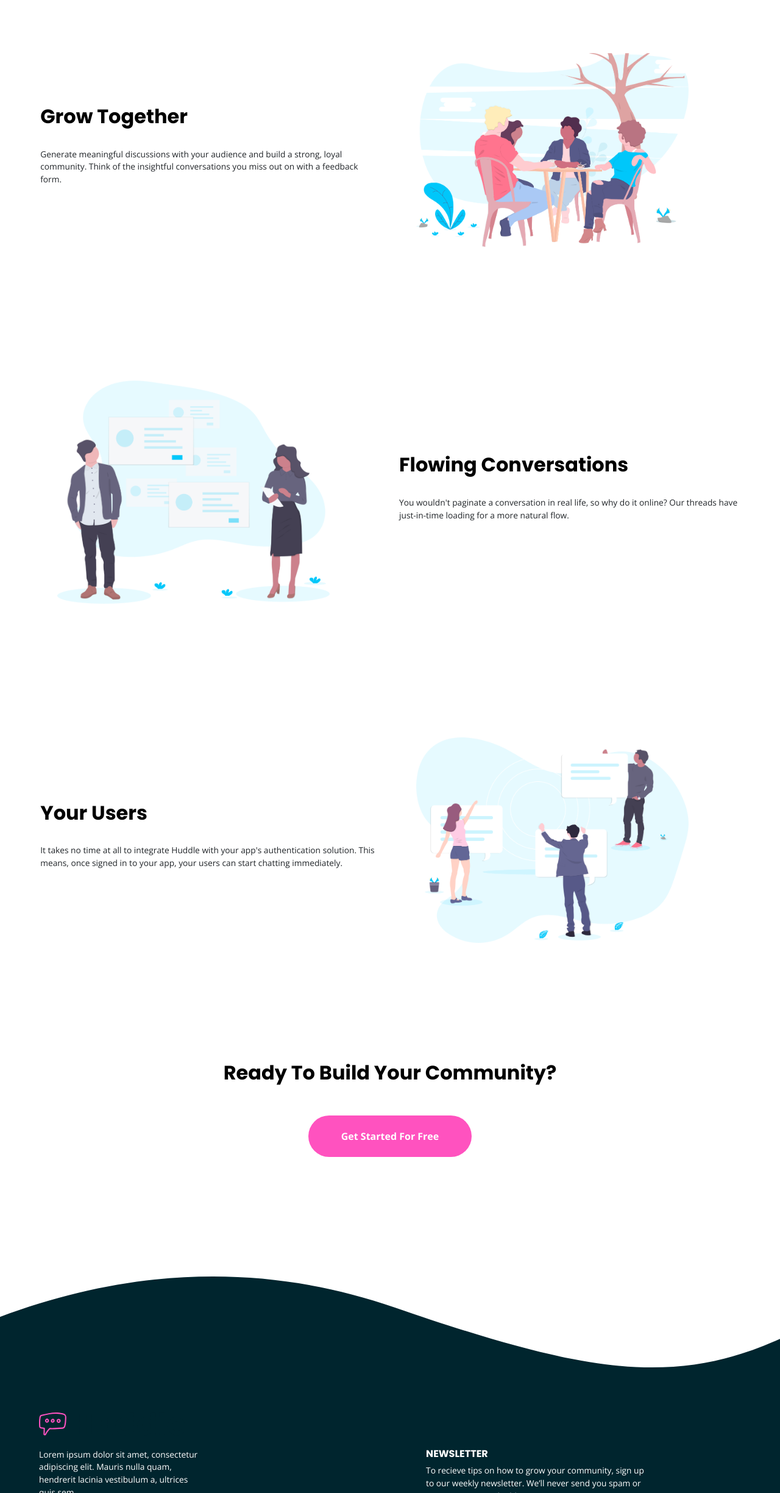
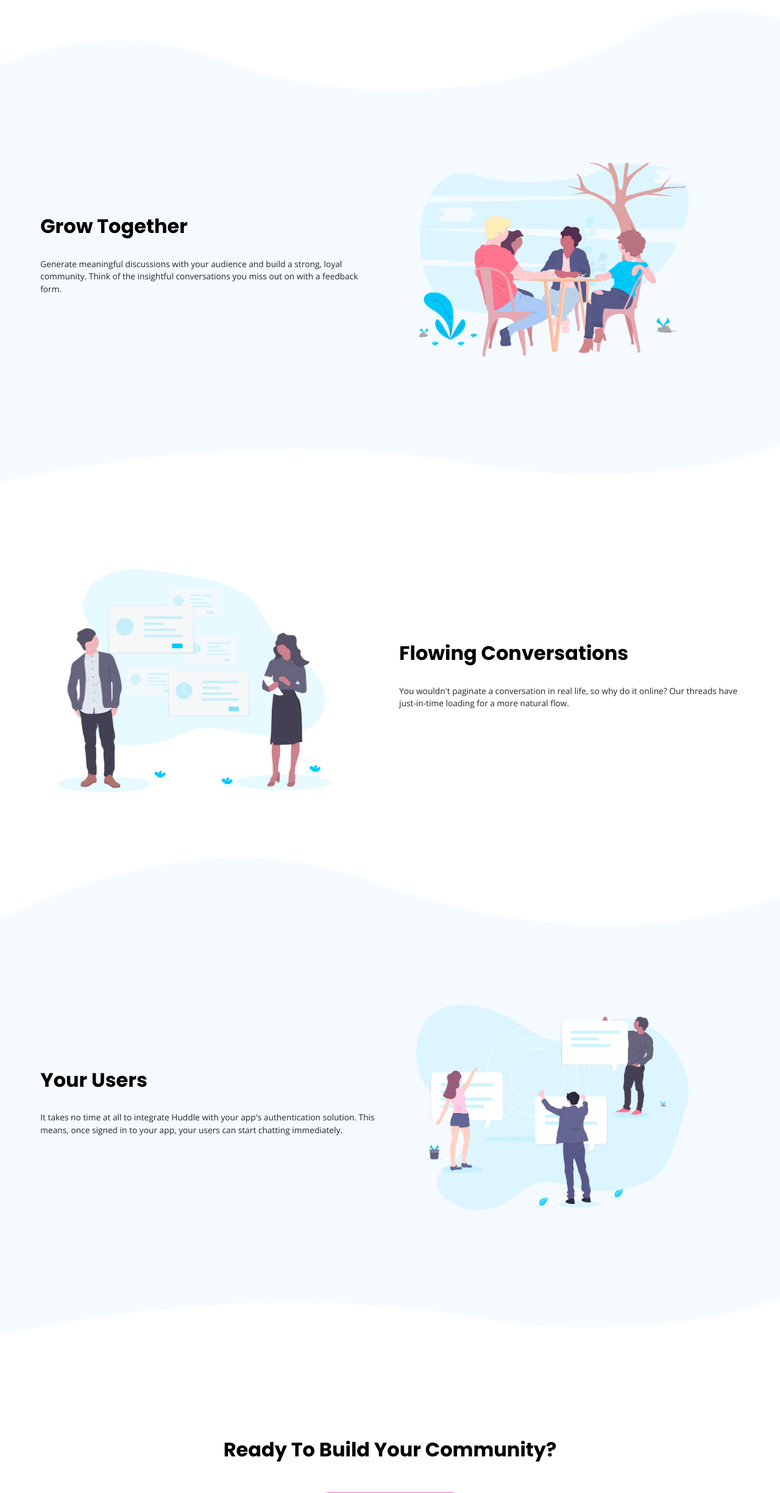
Before and after one commit to viola-star/Frontend-mentor-Huddle-landing-page-with-curved-sections, a plain HTML site: page index.html in a window 1280 px wide. Shown: the part 1587-4035 px from the top of the page at 61% size. Drawn offline with nearby package versions, Linux system fonts and the light colour scheme.

Commit message:
Added section backgrounds

```diff
--- a/css/styles.css
+++ b/css/styles.css
@@ -16,6 +16,22 @@ h1, h2, h3, h4, h5, h6 {
 @media (minwidth: 375px) and (maxwidth: 1440px) {
   .footer-begin {
     background-image: url("../images/bg-footer-top-mobile.svg");
+  }
+
+  .feature-top-1{
+    background-image: url("../images/bg-section-top-desktop-1.svg");
+  }
+
+  .feature-bottom-1{
+    background-image: url("../images/bg-section-bottom-desktop-1.svg");
+  }
+
+  .feature-top-2{
+    background-image: url("../images/bg-section-top-desktop-2.svg");
+  }
+
+  .feature-bottom-2{
+    background-image: url("../images/bg-section-top-desktop-2.svg");
   }
 }
 
@@ -82,7 +98,11 @@ h1, h2, h3, h4, h5, h6 {
 }
 
 .feature {
-  margin: 4%;
+  margin: 0 4%;
+}
+
+.colored-feature{
+  background-color: hsl(207, 100%, 98%);
 }
 
 .feature-about {
@@ -96,6 +116,34 @@ h1, h2, h3, h4, h5, h6 {
 .feature-image {
   width: 90%;
   padding: 15% 5%;
+}
+
+.feature-top-1{
+  background-image: url("../images/bg-section-top-desktop-1.svg");
+  background-repeat: no-repeat;
+  background-position: bottom;
+  height: 180px;
+}
+
+.feature-bottom-1{
+  background-image: url("../images/bg-section-bottom-desktop-1.svg");
+  background-repeat: no-repeat;
+  background-position: top;
+  height: 180px;
+}
+
+.feature-top-2{
+  background-image: url("../images/bg-section-top-desktop-2.svg");
+  background-repeat: no-repeat;
+  background-position: bottom;
+  height: 180px;
+}
+
+.feature-bottom-2{
+  background-image: url("../images/bg-section-top-desktop-2.svg");
+  background-repeat: no-repeat;
+  background-position: top;
+  height: 180px;
 }
 
 #trial {
@@ -116,7 +164,6 @@ footer {
   background-repeat: no-repeat;
   background-position: bottom;
   height: 180px;
-  width: 100%;
 }
 
 .contact-info {
--- a/index.html
+++ b/index.html
@@ -56,6 +56,8 @@
     </section>
   </div>
   <section id="features">
+    <div class="feature-top-1"> </div>
+    <div class="colored-feature">
       <div class="row feature">
         <div class="col-lg-6 order-lg-2">
           <img src="images/illustration-flowing-conversation.png" class="feature-image">
@@ -67,6 +69,8 @@
             Think of the insightful conversations you miss out on with a feedback form.</p>
         </div>
       </div>
+    </div>
+    <div class="feature-bottom-1"> </div>
 
     <div class="row feature">
       <div class="col-lg-6">
@@ -80,6 +84,8 @@
       </div>
     </div>
 
+    <div class="feature-top-2"> </div>
+    <div class="colored-feature">
       <div class="row feature">
         <div class="col-lg-6 order-lg-2">
           <img src="images/illustration-your-users.png" class="feature-image">
@@ -91,6 +97,8 @@
             once signed in to your app, your users can start chatting immediately.</p>
         </div>
       </div>
+    </div>
+    <div class="feature-bottom-1"> </div>
   </section>
   <div class="margined">
     <section id="trial">
```
Lines whose indentation alone changed are shown as unchanged.
